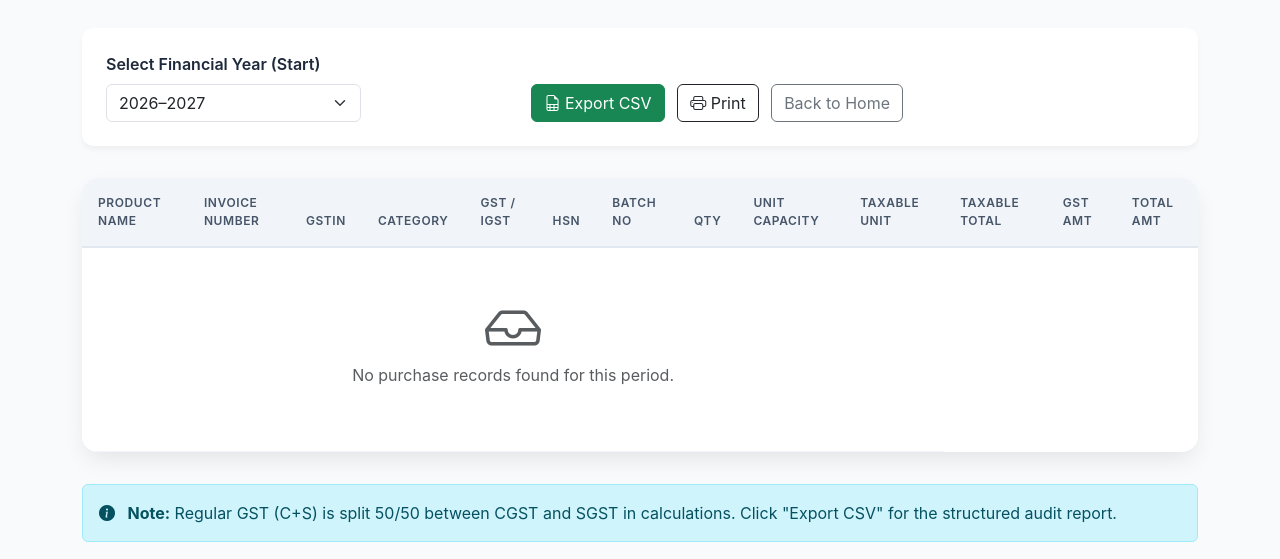
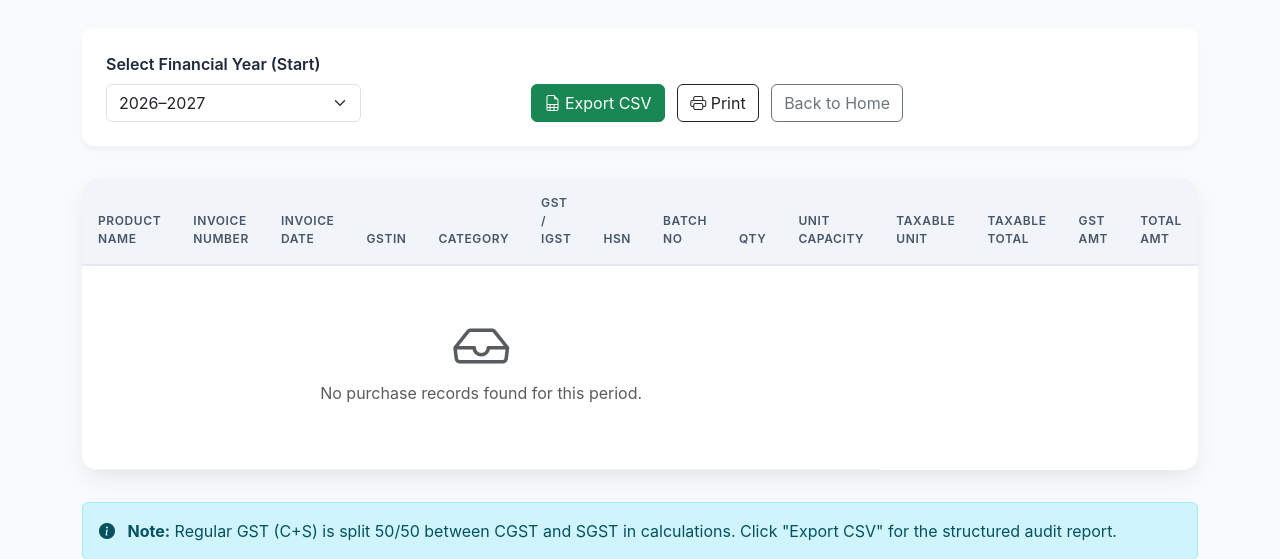
Before and after one commit to Tejas132005/E-Commerce-Platform, a Django app: page /store/yearly-purchase-details/ in a window 1280 px wide. Shown: the part 167-726 px from the top of the page. Run offline with Django 4.2, Linux system fonts and the light colour scheme; the visitor is signed in with stand-in values (Sample User, id 1); data that the repository does not hold is empty.

Commit message:
Updated Purchse CSV

```diff
--- a/store/views.py
+++ b/store/views.py
@@ -2041,7 +2041,7 @@ def _export_purchase_csv(details, filename):
 
     # Columns as specified in the requirement (must match UI exactly)
     headers = [
-        'Product Name', 'Invoice Number', 'GSTIN', 'Category', 'GST %', 'IGST %', 'HSN', 'Batch No',
+        'Product Name', 'Invoice Number', 'Invoice Date', 'GSTIN', 'Category', 'GST %', 'IGST %', 'HSN', 'Batch No',
         'Stock Purchased', 'Unit Capacity', 'Taxable Unit Amt', 'Taxable Total Amt',
         'IGST Amt', 'CGST Amt', 'SGST Amt', 'Total Amt'
     ]
@@ -2059,7 +2059,7 @@ def _export_purchase_csv(details, filename):
             for d in table_data:
                 p = d['product']
                 writer.writerow([
-                    p.name, p.purchase_invoice_number or '-', p.company_gstin or '-', p.category or '', f"{p.gst}%", f"{p.igst}%", p.hsn_code or '', p.batch_number or '',
+                    p.name, p.purchase_invoice_number or '-', p.purchase_date.strftime('%d-%m-%Y') if p.purchase_date else '-', p.company_gstin or '-', p.category or '', f"{p.gst}%", f"{p.igst}%", p.hsn_code or '', p.batch_number or '',
                     d['quantity'], f"{p.unit_capacity} {p.measurement_type}" if p.unit_capacity else "-",
                     f"{d['taxable_unit_amt']:.2f}", f"{d['taxable_total']:.2f}",
                     f"{d['igst_amt']:.2f}", f"{d['cgst_amt']:.2f}", f"{d['sgst_amt']:.2f}", f"{d['total_amt']:.2f}"
@@ -2071,7 +2071,7 @@ def _export_purchase_csv(details, filename):
                 sum_total += d['total_amt']
 
         writer.writerow([
-            'TOTAL', '', '', '', '', '', '', '', '', '', '',
+            'TOTAL', '', '', '', '', '', '', '', '', '', '', '',
             f"{sum_taxable_total:.2f}", f"{sum_igst:.2f}", f"{sum_cgst:.2f}", f"{sum_sgst:.2f}", f"{sum_total:.2f}"
         ])
         writer.writerow([])
@@ -2089,7 +2089,7 @@ def _export_purchase_csv(details, filename):
             for d in table_data:
                 p = d['product']
                 writer.writerow([
-                    p.name, p.purchase_invoice_number or '-', p.company_gstin or '-', p.category or '', f"{p.gst}%", f"{p.igst}%", p.hsn_code or '', p.batch_number or '',
+                    p.name, p.purchase_invoice_number or '-', p.purchase_date.strftime('%d-%m-%Y') if p.purchase_date else '-', p.company_gstin or '-', p.category or '', f"{p.gst}%", f"{p.igst}%", p.hsn_code or '', p.batch_number or '',
                     d['quantity'], f"{p.unit_capacity} {p.measurement_type}" if p.unit_capacity else "-",
                     f"{d['taxable_unit_amt']:.2f}", f"{d['taxable_total']:.2f}",
                     f"{d['igst_amt']:.2f}", f"{d['cgst_amt']:.2f}", f"{d['sgst_amt']:.2f}", f"{d['total_amt']:.2f}"
@@ -2101,7 +2101,7 @@ def _export_purchase_csv(details, filename):
                 sum_total += d['total_amt']
 
         writer.writerow([
-            'TOTAL', '', '', '', '', '', '', '', '', '', '',
+            'TOTAL', '', '', '', '', '', '', '', '', '', '', '',
             f"{sum_taxable_total:.2f}", f"{sum_igst:.2f}", f"{sum_cgst:.2f}", f"{sum_sgst:.2f}", f"{sum_total:.2f}"
         ])
         writer.writerow([])
--- a/templates/purchase_details.html
+++ b/templates/purchase_details.html
@@ -195,6 +195,7 @@
                         <tr>
                             <th>Product Name</th>
                             <th>Invoice Number</th>
+                            <th>Invoice Date</th>
                             <th>GSTIN</th>
                             <th>Category</th>
                             <th>GST / IGST</th>
@@ -217,6 +218,7 @@
                             <tr>
                                 <td class="fw-bold">{{ d.product.name }}</td>
                                 <td>{{ d.product.purchase_invoice_number|default:"-" }}</td>
+                                <td>{{ d.product.purchase_date|date:"d-m-Y"|default:"-" }}</td>
                                 <td>{{ d.product.company_gstin|default:"-" }}</td>
                                 <td>{{ d.product.category|default:"-" }}</td>
                                 <td>
```
